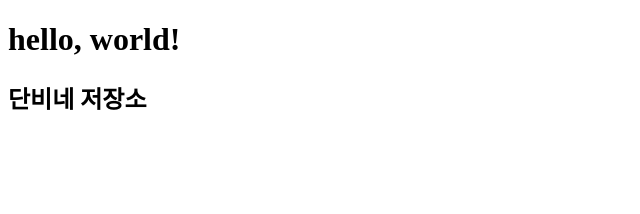
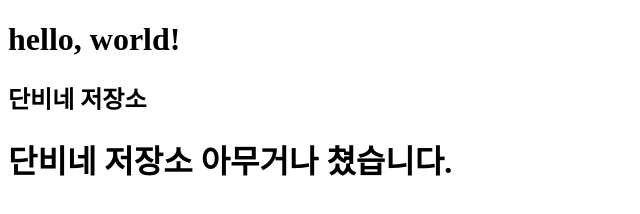
Before and after one commit to SweetRain1004/-, a plain HTML site: page JSP00_Hello/WebContent/index.html in a window 1280 px wide. Shown: the whole page, without its empty margins (0-640 px from the left). Drawn offline with Linux system fonts and the light colour scheme.

Commit message:
단비네 저장소 두번째 이야기

```diff
--- a/JSP00_Hello/WebContent/index.html
+++ b/JSP00_Hello/WebContent/index.html
@@ -9,5 +9,6 @@
 <h1>hello, world!</h1>
 
 <h2>단비네 저장소</h2>
+<h1>단비네 저장소 아무거나 쳤습니다.</h1>
 </body>
 </html>
```
